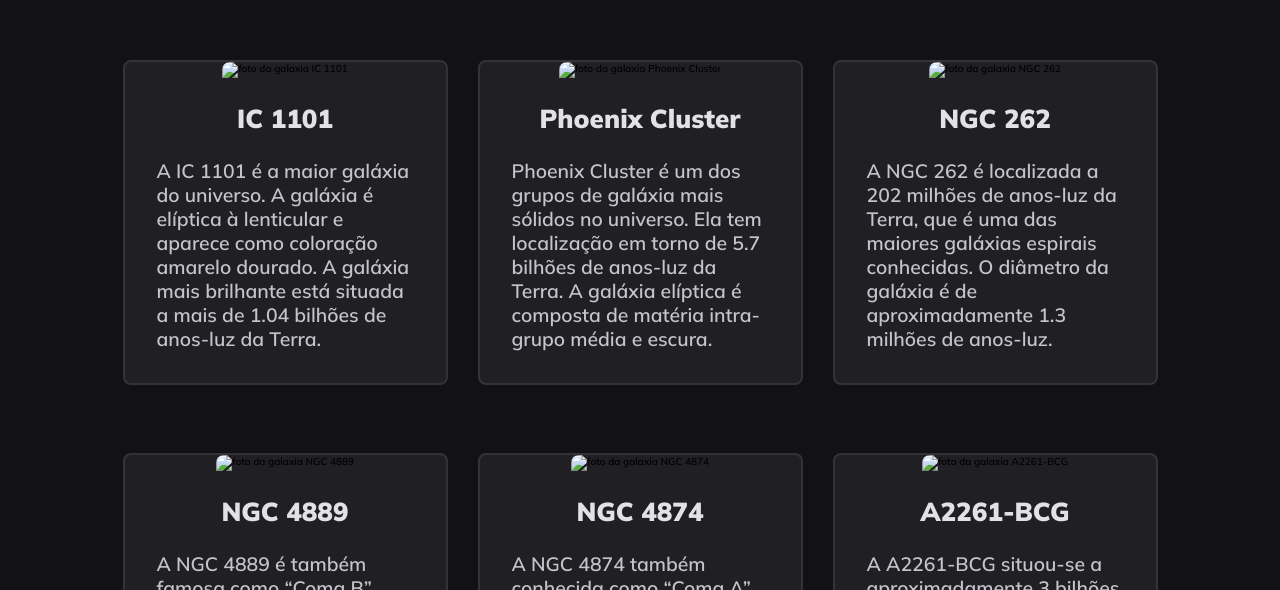
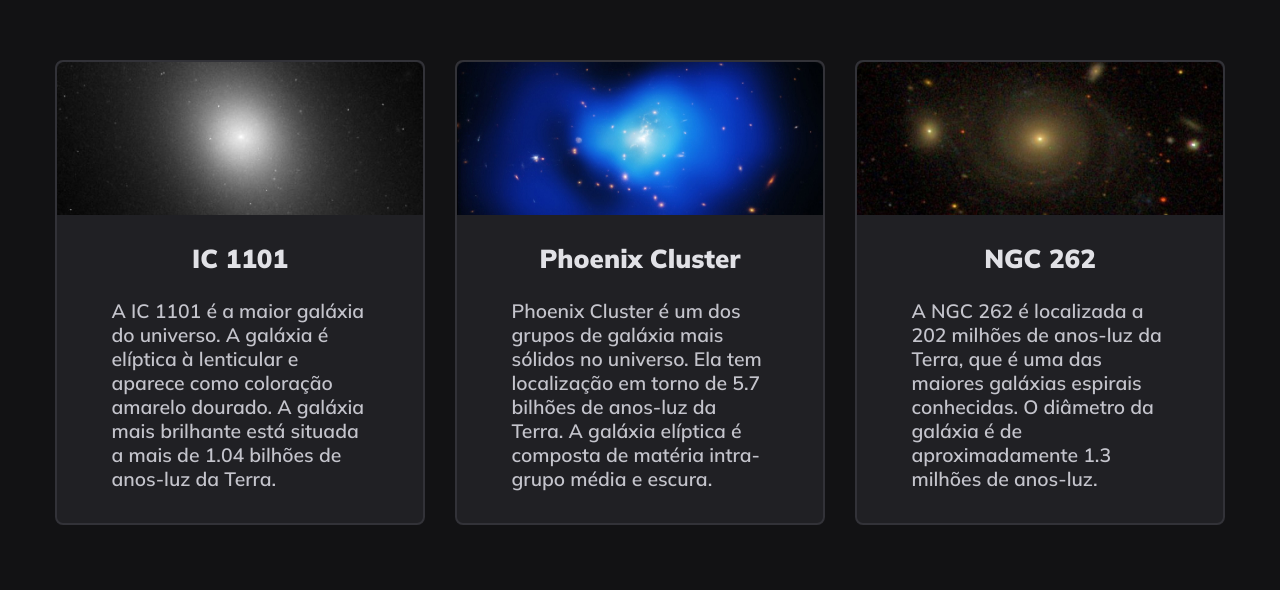
Before and after one commit to arthursnr/projeto03.2-explorer, a plain HTML site: page index.html in a window 1280 px wide. Shown: the part 190-780 px from the top of the page. Drawn offline with Linux system fonts and the light colour scheme; the site is published under a folder, as on GitHub Pages, so addresses that start at the root find nothing.

Commit message:
Update index.html

```diff
--- a/index.html
+++ b/index.html
@@ -18,36 +18,36 @@
 
         <div class="galaxy">
             <div class="galaxy1" id="id-1">
-                <img src="/assets/image 1.jpg" alt="foto da galaxia IC 1101">
+                <img src="assets/image 1.jpg" alt="foto da galaxia IC 1101">
                 <h2>IC 1101</h2>
                 <p>A IC 1101 é a maior galáxia do universo. A galáxia é elíptica à lenticular e aparece como coloração amarelo dourado. A galáxia mais brilhante está situada a mais de 1.04 bilhões de anos-luz da Terra. </p>
             </div>
             <div class="galaxy1" id="id-2">
-                <img src="/assets/image 2.jpg" alt="foto da galaxia Phoenix Cluster">
+                <img src="assets/image 2.jpg" alt="foto da galaxia Phoenix Cluster">
                 <h2>Phoenix Cluster</h2>
                 <p>Phoenix Cluster é um dos grupos de galáxia mais sólidos no universo. Ela tem localização em torno de 5.7 bilhões de anos-luz da Terra. A galáxia elíptica é composta de matéria intra-grupo média e escura.</p>
             </div>
 
             <div class="galaxy1" id="id-3">
-                <img src="/assets/image 3.jpg" alt="foto da galaxia NGC 262">
+                <img src="assets/image 3.jpg" alt="foto da galaxia NGC 262">
                 <h2>NGC 262</h2>
                 <p>A NGC 262 é localizada a 202 milhões de anos-luz da Terra, que é uma das maiores galáxias espirais conhecidas. O diâmetro da galáxia é de aproximadamente 1.3 milhões de anos-luz. </p>
             </div>
 
             <div class="galaxy1" id="id-4">
-                <img src="/assets/image 4.jpg" alt="foto da galaxia NGC 4889">
+                <img src="assets/image 4.jpg" alt="foto da galaxia NGC 4889">
                 <h2>NGC 4889</h2>
                 <p>A NGC 4889 é também famosa como “Coma B”, uma galáxia super gigante elíptica situada aproximadamente a 308 milhões de anos-luz da Terra. Ela também foi descoberta pelo astrônomo britânico Frederick William Herschel I em 1785. </p>
             </div>
 
             <div class="galaxy1" id="id-5">
-                <img src="/assets/image 5.jpg" alt="foto da galaxia NGC 4874">
+                <img src="assets/image 5.jpg" alt="foto da galaxia NGC 4874">
                 <h2>NGC 4874</h2>
                 <p>A NGC 4874 também conhecida como “Coma A” foi descoberta em 1785 pelo astrônomo britânico Frederick William Herschel I. E está a 350 milhões de anos-luz longe da Terra. É uma galáxia lisa, em forma de bola, cercada por um círculo estelar.</p>
             </div>
 
             <div class="galaxy1" id="id-6">
-                <img src="/assets/image 6.jpg" alt="foto da galaxia A2261-BCG">
+                <img src="assets/image 6.jpg" alt="foto da galaxia A2261-BCG">
                 <h2>A2261-BCG</h2>
                 <p>A A2261-BCG situou-se a aproximadamente 3 bilhões de anos-luz da Terra. É elíptica em formato e foi encontrada pelo Telescópio Espacial Hubble. A A2261-BCG tem um diâmetro e um milhão de anos-luz.</p>
             </div>
```
